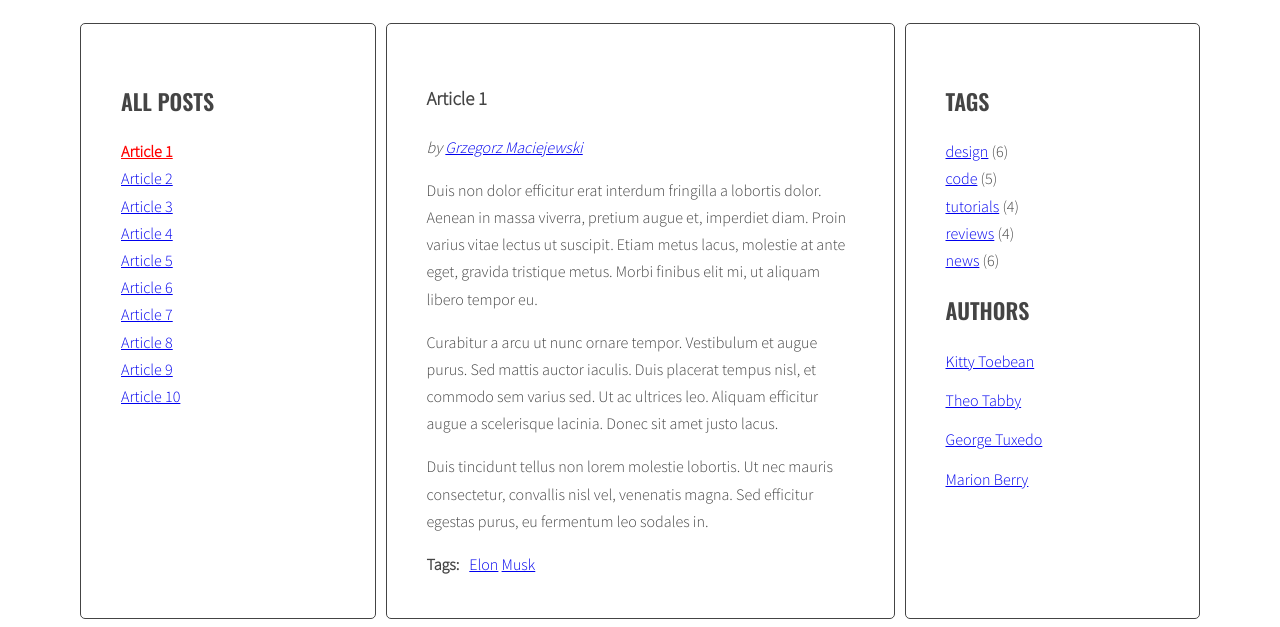
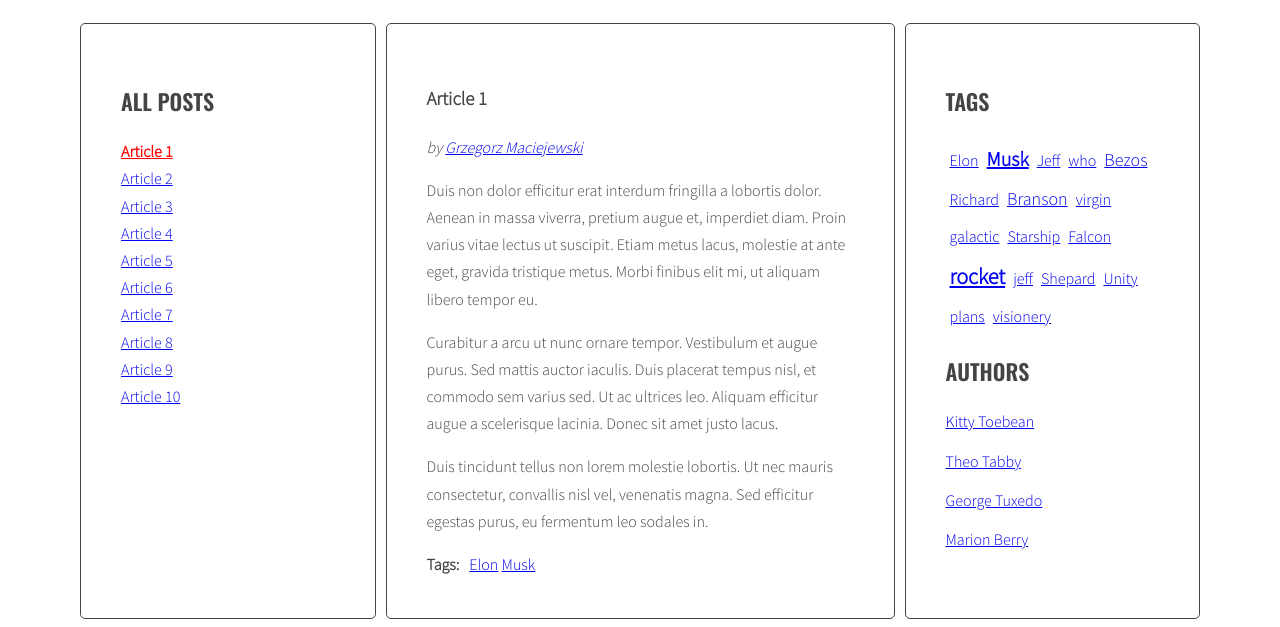
Before and after one commit to Aerdfb/javascript-blog-2, a website: page index.html in a window 1280 px wide. Shown: the part 220-847 px from the top of the page. Drawn offline with nearby package versions, Linux system fonts and the light colour scheme.

Commit message:
add function generateTitleLinks & calculateTagClass & modify generateTags

```diff
--- a/index.html
+++ b/index.html
@@ -195,11 +195,6 @@
             <aside class="sidebar">
               <h2 class="section-title">Tags</h2>
               <ul class="list tags">
-                <li><a href="#">design</a> <span>(6)</span></li>
-                <li><a href="#">code</a> <span>(5)</span></li>
-                <li><a href="#">tutorials</a> <span>(4)</span></li>
-                <li><a href="#">reviews</a> <span>(4)</span></li>
-                <li><a href="#">news</a> <span>(6)</span></li>
               </ul>
               <h2 class="section-title">Authors</h2>
               <ul class="list authors">
--- a/js/script.js
+++ b/js/script.js
@@ -43,7 +43,10 @@ const optArticleSelector = '.post',
   optTitleSelector = '.post-title',
   optTitleListSelector = '.titles',
   optArticleTagsSelector = '.post-tags .list',
-  optArticleAuthorSelector = '.post-author';
+  optArticleAuthorSelector = '.post-author',
+  optTagsListSelector = '.tags.list',
+  optCloudClassCount = '5',
+  optCloudClassPrefix = 'tag-size-';
 
 function generateTitleLinks(customSelector = ''){
 
@@ -63,7 +66,7 @@ function generateTitleLinks(customSelector = ''){
 
         /* [DONE] find the title element */
         const articleTitle = article.querySelector(optTitleSelector).innerHTML;
-        console.log(optArticleSelector);
+        // console.log(optArticleSelector);
 
         /* [DONE] create HTML of the link */
         const linkHTML = '<li><a href="#' + articleId + '"><span>' + articleTitle + '</span></a></li>';
@@ -82,8 +85,35 @@ function generateTitleLinks(customSelector = ''){
 
 }
 generateTitleLinks();
+function calculateTagsParams(tags){
+  const params = {
+    max: 0,
+    min: 999999
+  };
+  console.log(params);
+  for(let tag in tags){
 
+    if(tags[tag] > params.max){
+      params.max = tags[tag];
+    } else if(tags[tag] < params.min){
+      params.min = tags[tag];
+    }
+    // console.log(tag + ' is used ' + tags[tag] + ' times');
+  }
+return params;
+}
+function calculateTagClass(count, params){
+
+  const classNumber = Math.floor((count - params.min) / (params.max - params.min) * (optCloudClassCount - 1) + 1);
+
+return optCloudClassPrefix + classNumber;
+}
 function generateTags(){
+    /* [NEW] create a new variable allTags with an empty object */
+    let allTags = {};
+    /* [NEW] find list of tags in right column */
+    const tagList = document.querySelector('.tags');
+    // console.log(tagList);
     /* [DONE] find all articles */
     const articles = document.querySelectorAll(optArticleSelector);
     /* [IN PROGRESS] START LOOP: for every article: */
@@ -102,13 +132,37 @@ function generateTags(){
             const tagHTML = '<li><a href="#tag-' + tag + '">' + tag + '</a></li> ';
         /* [DONE] add generated code to html variable */
             html = html + tagHTML;
+            /* [NEW] check if this link is NOT already in allTags */
+            if(!allTags[tag]){
+            /* [NEW] add generated code to allTags object */
+            allTags[tag] = 1;
+            } else {
+                allTags[tag]++;
+            }
       /* [DONE] END LOOP: for each tag */
         }
+        console.log(html);
       /* [DONE] insert HTML of all the links into the tags wrapper */
        tagWrapper.innerHTML = html;
-
     /* [DONE] END LOOP: for every article: */
     }
+    /* [NEW] create variable for all links HTML code */
+    const tagsParams = calculateTagsParams(allTags);
+    // console.log('tagsParams:', tagsParams)
+    let allTagsHTML = '';
+
+    /* [NEW] START LOOP: for each tag in allTags: */
+    for(let tag in allTags){
+        /* [NEW] generate code of a link and add it to allTagsHTML */
+        const tagLinkHTML = '<li><a href="#tag-' + tag + '" class="' + calculateTagClass(allTags[tag], tagsParams) + '">' + tag + '</a></li>';
+        console.log('tagLinkHTML:', tagLinkHTML);
+        allTagsHTML += tagLinkHTML;
+    }
+    /* [NEW] END LOOP: for each tag in allTags: */
+
+    /*[NEW] add HTML from allTagsHTML to tagList */
+    tagList.innerHTML = allTagsHTML;
+    console.log(tagList);
 }
 
   generateTags();
@@ -147,7 +201,7 @@ function generateTags(){
   function addClickListenersToTags(){
     /* [DONE] find all links to tags */
     const linksTag = document.querySelectorAll('a[href^="#tag-"]');
-    console.log(linksTag);
+    // console.log(linksTag);
     /* START LOOP: for each link */
     for(let link of linksTag){
       /* [DONE] add tagClickHandler as event listener for that link */
@@ -182,42 +236,42 @@ generateAuthors()
 
 
 function authorClickHandler(event){
-    /* prevent default action of this event */
+    /* [DONE] prevent default action of this event */
     event.preventDefault();
-    /* make new constant named "clickedElement" and give it the value of "this" */
+    /* [DONE] make new constant named "clickedElement" and give it the value of "this" */
     const clickedElement = this;
-    /* make a new constant "href" and read the attribute "href" of the clicked element */
+    /* [DONE] make a new constant "href" and read the attribute "href" of the clicked element */
     const href = clickedElement.getAttribute('href');
-    /* make a new constant "tags" and extract tag from the "href" constant */
+    /* [DONE] make a new constant "tags" and extract tag from the "href" constant */
     const tag = href.replace('#author-', '');
-    /* find all tag links with class active */
+    /* [DONE] ind all tag links with class active */
     const authorLinks = document.querySelectorAll('a.active[href^="#tag-"]');
-    /* START LOOP: for each active tag link */
+    /* [DONE] START LOOP: for each active tag link */
     for(let autthorLink of authorLinks){
-        /* remove class active */
+        /* [DONE] remove class active */
         authorLink.classList.remove('.active');
-    /* END LOOP: for each active tag link */
+    /* [DONE] END LOOP: for each active tag link */
     }
-    /* find all tag links with "href" attribute equal to the "href" constant */
+    /* [DONE] find all tag links with "href" attribute equal to the "href" constant */
     const authorLinksHrefs = document.querySelectorAll('a[href="' + href + '"]');
-    /* START LOOP: for each found tag link */
+    /* [DONE] START LOOP: for each found tag link */
     for(let authorLinkHref of authorLinksHrefs){
-        /* add class active */
+        /* [DONE] add class active */
         authorLinkHref.classList.add('.active');
-    /* END LOOP: for each found tag link */
+    /* [DONE] END LOOP: for each found tag link */
     }
-    /* execute function "generateTitleLinks" with article selector as argument */
+    /* [DONE] execute function "generateTitleLinks" with article selector as argument */
 
     generateTitleLinks('[data-author="' + tag + '"]');
 }
 function addClickListenersToAuthors(){
-    /* find all links to tags */
+    /* [DONE] find all links to tags */
     const authorsLinks = document.querySelectorAll('a[href^="#tag-"]');
-    /* START LOOP: for each link */
+    /* [DONE] START LOOP: for each link */
     for(let authorLink of authorsLinks){
-        /* add tagClickHandler as event listener for that link */
+        /* [DONE] add tagClickHandler as event listener for that link */
         authorLink.addEventListener('click', authorClickHandler);
-    /* END LOOP: for each link */
+    /* [DONE] END LOOP: for each link */
     }
 }
 addClickListenersToAuthors()
--- a/sass/style.scss
+++ b/sass/style.scss
@@ -129,3 +129,24 @@ body {
         margin: 0 10px 0 0;
     }
 }
+
+.list.tags li {
+    display: inline-flex;
+    margin: 4px;
+}
+
+.tag-size-3 {
+
+    font-size: 18px;
+}
+
+.tag-size-4 {
+
+    font-size: 20px;
+    font-weight: bold;
+}
+
+.tag-size-5 {
+    font-size: 22px;
+    font-weight: bold;
+}
```
Also changed, not shown: css/style.css, 1 other file.
